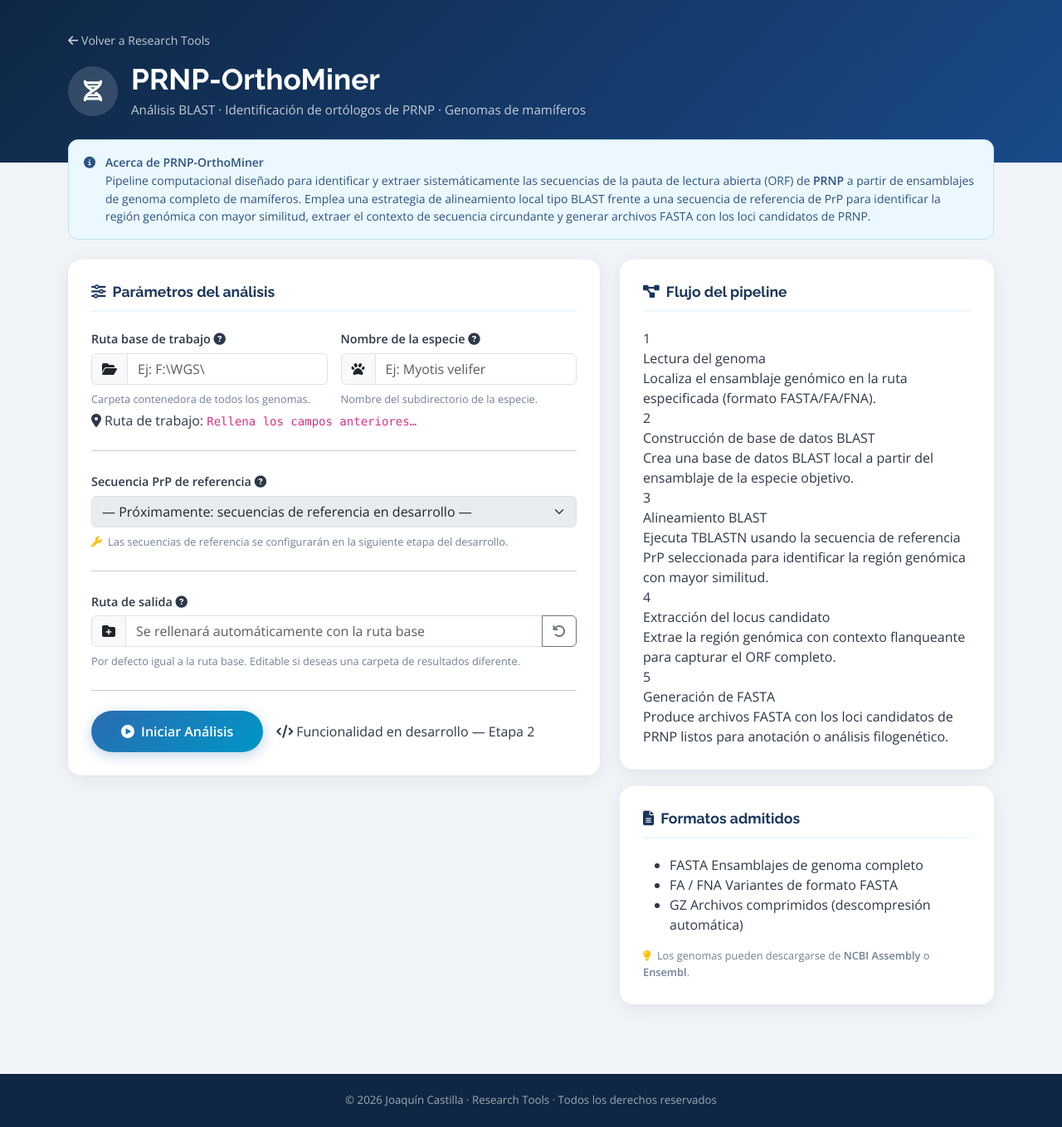
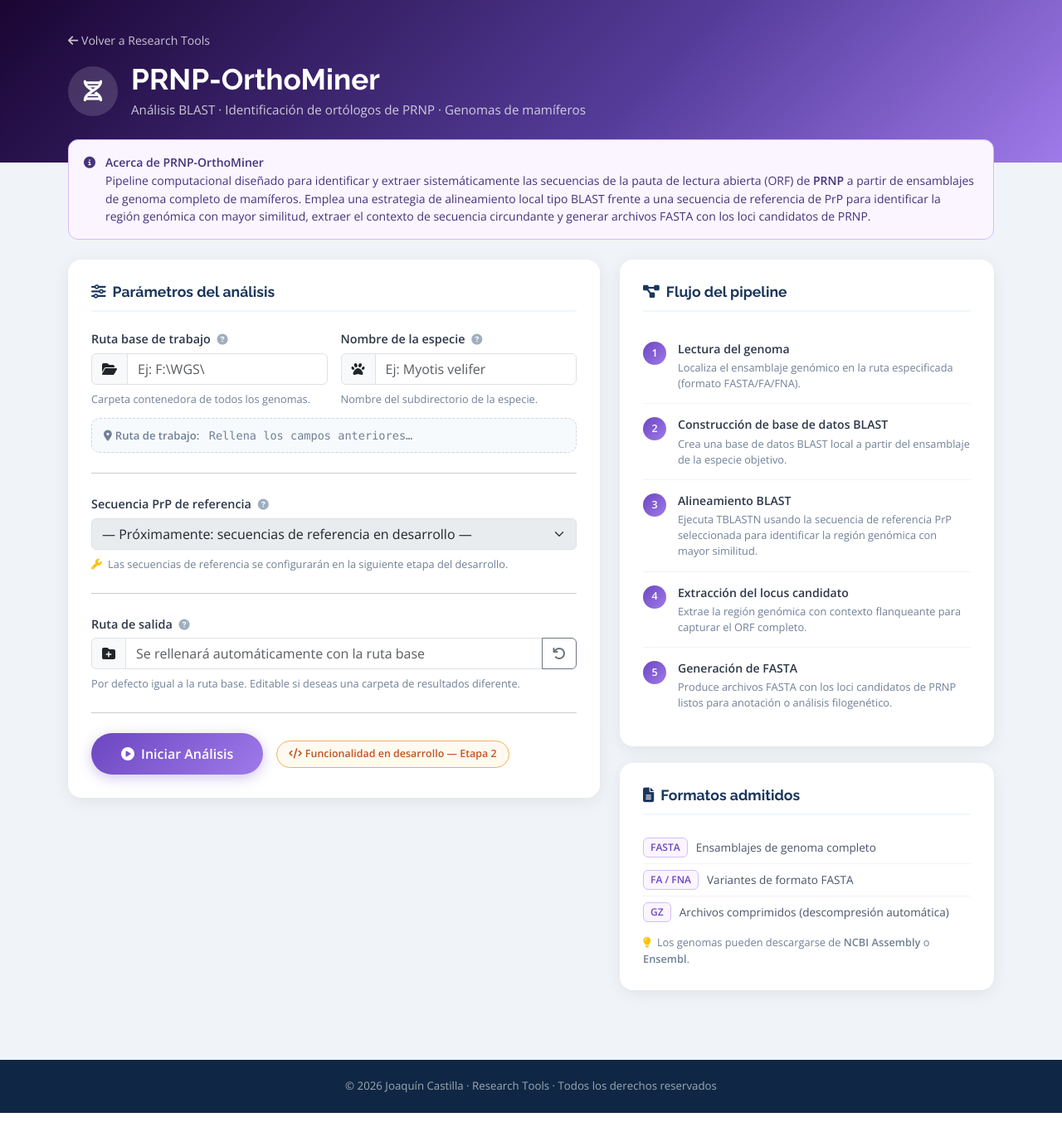
Before and after one commit to Jokin1969/Research-tools, a Flask app: page /prnp-orthominer in a window 1280 px wide. Shown: the whole page at 83% size. Run offline with Flask 3, Linux system fonts and the light colour scheme.

Commit message:
feat: add purple theme and PRNP-OrthoMiner UI styles

```diff
--- a/static/css/style.css
+++ b/static/css/style.css
@@ -180,46 +128,23 @@
     padding: 36px 0 52px;
     color: white;
 }
-
+.page-header-purple {
+    background: linear-gradient(135deg, #1a0533 0%, #553c9a 60%, #9f7aea 100%);
+}
 .page-header-icon {
-    width: 60px;
-    height: 60px;
+    width: 60px; height: 60px;
     background: rgba(255,255,255,0.15);
     border-radius: 50%;
-    display: flex;
-    align-items: center;
-    justify-content: center;
-    font-size: 1.6rem;
-    color: white;
-    flex-shrink: 0;
+    display: flex; align-items: center; justify-content: center;
+    font-size: 1.6rem; color: white; flex-shrink: 0;
 }
-
-.page-header-title {
-    font-family: 'Raleway', sans-serif;
-    font-size: 2.2rem;
-    font-weight: 700;
-    margin-bottom: 4px;
-}
-
+.page-header-title { font-family: 'Raleway', sans-serif; font-size: 2.2rem; font-weight: 700; margin-bottom: 4px; }
 .page-header-subtitle { font-size: 0.95rem; opacity: 0.75; }
-
-.btn-back {
-    color: rgba(255,255,255,0.75);
-    text-decoration: none;
-    font-size: 0.88rem;
-    display: inline-flex;
-    align-items: center;
-    gap: 6px;
-    transition: color 0.2s;
-}
+.btn-back { color: rgba(255,255,255,0.75); text-decoration: none; font-size: 0.88rem; display: inline-flex; align-items: center; gap: 6px; transition: color 0.2s; }
 .btn-back:hover { color: white; }
 
 /* ===== CONTENT AREA ===== */
-.content-area {
-    margin-top: -28px;
-    padding-bottom: 64px;
-    flex: 1;
-}
+.content-area { margin-top: -28px; padding-bottom: 64px; flex: 1; }
 
 /* ===== INFO BANNER ===== */
 .info-banner {
@@ -233,6 +158,11 @@
     gap: 12px;
     line-height: 1.55;
 }
+.info-banner-purple {
+    background: #faf5ff;
+    border-color: #d6bcfa;
+    color: #44337a;
+}
 .info-banner-sm { padding: 12px 16px; font-size: 0.83rem; }
 
 /* ===== FORM CARD ===== */
@@ -253,158 +182,90 @@
     padding-bottom: 12px;
     border-bottom: 2px solid #ebf8ff;
 }
-
-.section-subtitle {
-    font-family: 'Raleway', sans-serif;
-    color: #1a365d;
-    font-weight: 700;
-    font-size: 1rem;
-    margin-bottom: 12px;
-}
+.section-subtitle { font-family: 'Raleway', sans-serif; color: #1a365d; font-weight: 700; font-size: 1rem; margin-bottom: 12px; }
 
 /* ===== STATS BOXES ===== */
-.stat-box {
-    background: #f7fafc;
-    border: 1px solid #e2e8f0;
-    border-radius: 12px;
-    padding: 14px 12px;
-    text-align: center;
-    height: 100%;
-}
-
-.stat-box-highlight {
-    background: linear-gradient(135deg, #ebf8ff, #e6f4ff);
-    border-color: #bee3f8;
-}
-
-.stat-label {
-    font-size: 0.72rem;
-    font-weight: 700;
-    text-transform: uppercase;
-    letter-spacing: 0.5px;
-    color: #718096;
-    margin-bottom: 6px;
-}
-
-.stat-value {
-    font-family: 'Raleway', sans-serif;
-    font-size: 1.5rem;
-    font-weight: 700;
-    color: #1a365d;
-    line-height: 1.1;
-}
-
+.stat-box { background: #f7fafc; border: 1px solid #e2e8f0; border-radius: 12px; padding: 14px 12px; text-align: center; height: 100%; }
+.stat-box-highlight { background: linear-gradient(135deg, #ebf8ff, #e6f4ff); border-color: #bee3f8; }
+.stat-label { font-size: 0.72rem; font-weight: 700; text-transform: uppercase; letter-spacing: 0.5px; color: #718096; margin-bottom: 6px; }
+.stat-value { font-family: 'Raleway', sans-serif; font-size: 1.5rem; font-weight: 700; color: #1a365d; line-height: 1.1; }
 .stat-box-highlight .stat-value { color: #2b6cb0; }
-
-.stat-sub {
-    font-size: 0.72rem;
-    color: #718096;
-    margin-top: 4px;
-}
+.stat-sub { font-size: 0.72rem; color: #718096; margin-top: 4px; }
 
 /* ===== TABS ===== */
 .input-tabs { border-bottom: none; }
-.input-tabs .nav-link {
-    color: #4a5568;
-    border-radius: 10px 10px 0 0;
-    font-weight: 600;
-    font-size: 0.85rem;
-    padding: 8px 14px;
-    border: 1px solid transparent;
-}
-.input-tabs .nav-link.active {
-    color: #2b6cb0;
-    background: #ebf8ff;
-    border-color: #bee3f8 #bee3f8 #ebf8ff;
-}
-.tab-content {
-    background: #ebf8ff;
-    border: 1px solid #bee3f8;
-    border-radius: 0 8px 8px 8px;
-    padding: 18px;
-}
+.input-tabs .nav-link { color: #4a5568; border-radius: 10px 10px 0 0; font-weight: 600; font-size: 0.85rem; padding: 8px 14px; border: 1px solid transparent; }
+.input-tabs .nav-link.active { color: #2b6cb0; background: #ebf8ff; border-color: #bee3f8 #bee3f8 #ebf8ff; }
+.tab-content { background: #ebf8ff; border: 1px solid #bee3f8; border-radius: 0 8px 8px 8px; padding: 18px; }
 
 /* ===== FORM ELEMENTS ===== */
-.form-label {
-    font-weight: 600;
-    color: #2d3748;
-    font-size: 0.9rem;
-    margin-bottom: 6px;
-}
-.form-control:focus {
-    border-color: #2b6cb0;
-    box-shadow: 0 0 0 3px rgba(43,108,176,0.15);
-}
+.form-label { font-weight: 600; color: #2d3748; font-size: 0.9rem; margin-bottom: 6px; }
+.form-control:focus { border-color: #2b6cb0; box-shadow: 0 0 0 3px rgba(43,108,176,0.15); }
+
+/* ===== TOOLTIP ICON ===== */
+.tooltip-icon { color: #a0aec0; font-size: 0.82rem; cursor: help; margin-left: 4px; transition: color 0.2s; }
+.tooltip-icon:hover { color: #6b46c1; }
 
 /* ===== HELP TEXT ===== */
-.help-text {
-    font-size: 0.8rem;
+.help-text { font-size: 0.8rem; color: #718096; margin-top: 8px; line-height: 1.55; }
+.help-text code { background: rgba(43,108,176,0.1); color: #2b6cb0; padding: 1px 5px; border-radius: 4px; font-size: 0.78rem; }
+.example-box { display: inline-block; background: white; border: 1px solid #bee3f8; border-radius: 8px; padding: 6px 10px; margin-top: 4px; font-size: 0.79rem; color: #2c5282; }
+
+/* ===== PATH PREVIEW ===== */
+.path-preview-box {
+    background: #f7fafc;
+    border: 1px dashed #cbd5e0;
+    border-radius: 10px;
+    padding: 10px 14px;
+    margin-top: 12px;
+    font-size: 0.82rem;
     color: #718096;
-    margin-top: 8px;
-    line-height: 1.55;
+    transition: all 0.3s ease;
 }
-.help-text code {
-    background: rgba(43,108,176,0.1);
-    color: #2b6cb0;
-    padding: 1px 5px;
-    border-radius: 4px;
-    font-size: 0.78rem;
+.path-preview-box.path-preview-active {
+    background: #faf5ff;
+    border-color: #b794f4;
+    color: #44337a;
 }
-.example-box {
-    display: inline-block;
-    background: white;
-    border: 1px solid #bee3f8;
-    border-radius: 8px;
-    padding: 6px 10px;
-    margin-top: 4px;
-    font-size: 0.79rem;
-    color: #2c5282;
-}
+.path-preview-label { font-weight: 600; margin-right: 8px; }
+.path-preview-value { font-size: 0.85rem; word-break: break-all; background: none; color: inherit; padding: 0; }
 
-/* ===== GENERATE BUTTON ===== */
+/* ===== GENERATE BUTTONS ===== */
 .btn-generate {
     background: linear-gradient(135deg, #2b6cb0, #0096c7);
-    color: white;
-    border: none;
+    color: white; border: none;
     padding: 13px 36px;
     border-radius: 50px;
-    font-size: 1rem;
-    font-weight: 600;
+    font-size: 1rem; font-weight: 600;
     transition: all 0.3s ease;
     box-shadow: 0 4px 16px rgba(43,108,176,0.3);
 }
-.btn-generate:hover {
-    background: linear-gradient(135deg, #1a365d, #2b6cb0);
-    color: white;
-    transform: translateY(-2px);
-    box-shadow: 0 8px 24px rgba(43,108,176,0.4);
+.btn-generate:hover { background: linear-gradient(135deg, #1a365d, #2b6cb0); color: white; transform: translateY(-2px); box-shadow: 0 8px 24px rgba(43,108,176,0.4); }
+.btn-generate:disabled { opacity: 0.65; transform: none; cursor: not-allowed; }
+.btn-generate-purple { background: linear-gradient(135deg, #6b46c1, #9f7aea); box-shadow: 0 4px 16px rgba(107,70,193,0.3); }
+.btn-generate-purple:hover { background: linear-gradient(135deg, #553c9a, #6b46c1); box-shadow: 0 8px 24px rgba(107,70,193,0.4); }
+
+/* ===== DEV BADGE ===== */
+.dev-badge {
+    display: inline-flex;
+    align-items: center;
+    background: #fffaf0;
+    border: 1px solid #f6ad55;
+    color: #c05621;
+    border-radius: 50px;
+    padding: 6px 14px;
+    font-size: 0.78rem;
+    font-weight: 600;
 }
-.btn-generate:disabled { opacity: 0.65; transform: none; cursor: not-allowed; }
 
 /* ===== DOWNLOAD BUTTONS ===== */
-.download-btn {
-    border-radius: 50px;
-    padding: 6px 16px;
-    font-weight: 600;
-    font-size: 0.82rem;
-}
+.download-btn { border-radius: 50px; padding: 6px 16px; font-weight: 600; font-size: 0.82rem; }
 
 /* ===== RESULTS ===== */
 .results-section { display: none; }
 .results-section.visible { display: block; }
-
-.result-image {
-    border-radius: 10px;
-    box-shadow: 0 2px 12px rgba(0,0,0,0.1);
-}
-
-.results-table th {
-    background: #ebf8ff;
-    color: #1a365d;
-    font-weight: 700;
-    font-size: 0.82rem;
-    white-space: nowrap;
-}
+.result-image { border-radius: 10px; box-shadow: 0 2px 12px rgba(0,0,0,0.1); }
+.results-table th { background: #ebf8ff; color: #1a365d; font-weight: 700; font-size: 0.82rem; white-space: nowrap; }
 .results-table td { font-size: 0.88rem; vertical-align: middle; }
 
 /* ===== SPINNER ===== */
@@ -414,6 +275,36 @@
 /* ===== PLACEHOLDER ===== */
 .placeholder-icon { font-size: 5rem; color: #e2e8f0; }
 
+/* ===== PIPELINE STEPS ===== */
+.pipeline-steps { display: flex; flex-direction: column; gap: 0; }
+.pipeline-step {
+    display: flex;
+    gap: 14px;
+    align-items: flex-start;
+    padding: 14px 0;
+    border-bottom: 1px solid #f0f4f8;
+    position: relative;
+}
+.pipeline-step-last { border-bottom: none; }
+.step-num {
+    min-width: 28px; height: 28px;
+    background: linear-gradient(135deg, #6b46c1, #9f7aea);
+    color: white;
+    border-radius: 50%;
+    display: flex; align-items: center; justify-content: center;
+    font-size: 0.78rem; font-weight: 700;
+    flex-shrink: 0;
+    margin-top: 2px;
+}
+.step-title { font-weight: 700; font-size: 0.88rem; color: #2d3748; margin-bottom: 3px; }
+.step-desc { font-size: 0.8rem; color: #718096; line-height: 1.5; }
+
+/* ===== FORMATS LIST ===== */
+.formats-list { list-style: none; padding: 0; margin: 0; }
+.formats-list li { display: flex; align-items: center; gap: 10px; padding: 7px 0; font-size: 0.85rem; color: #4a5568; border-bottom: 1px solid #f0f4f8; }
+.formats-list li:last-child { border-bottom: none; }
+.fmt-badge { background: #faf5ff; border: 1px solid #d6bcfa; color: #6b46c1; border-radius: 6px; padding: 2px 8px; font-size: 0.75rem; font-weight: 700; }
+
 /* ===== RESPONSIVE ===== */
 @media (max-width: 768px) {
     .hero-title { font-size: 2.8rem; letter-spacing: -1px; }
```
Also changed, not shown: other parts of static/css/style.css (+23 -76 lines).
